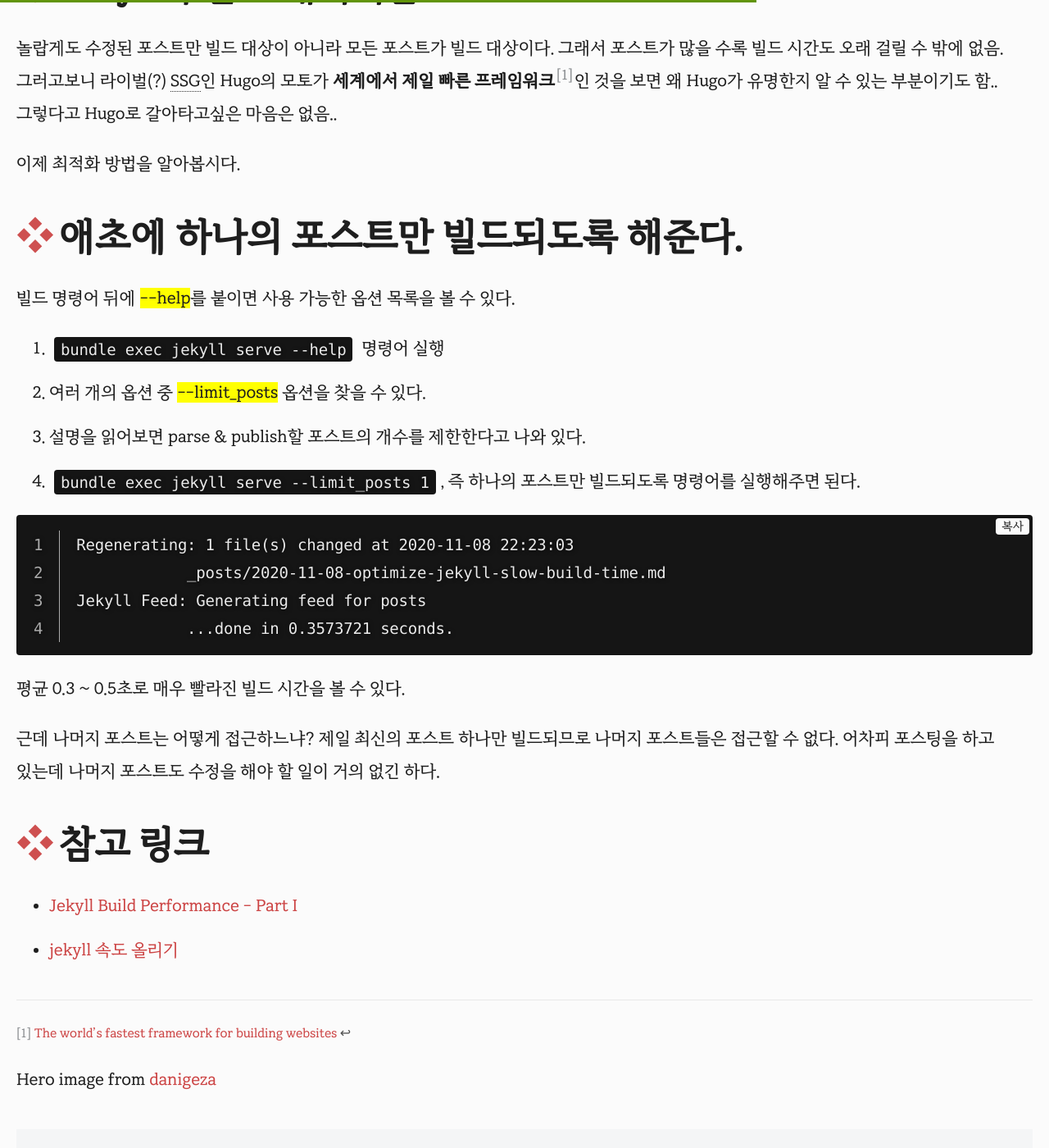
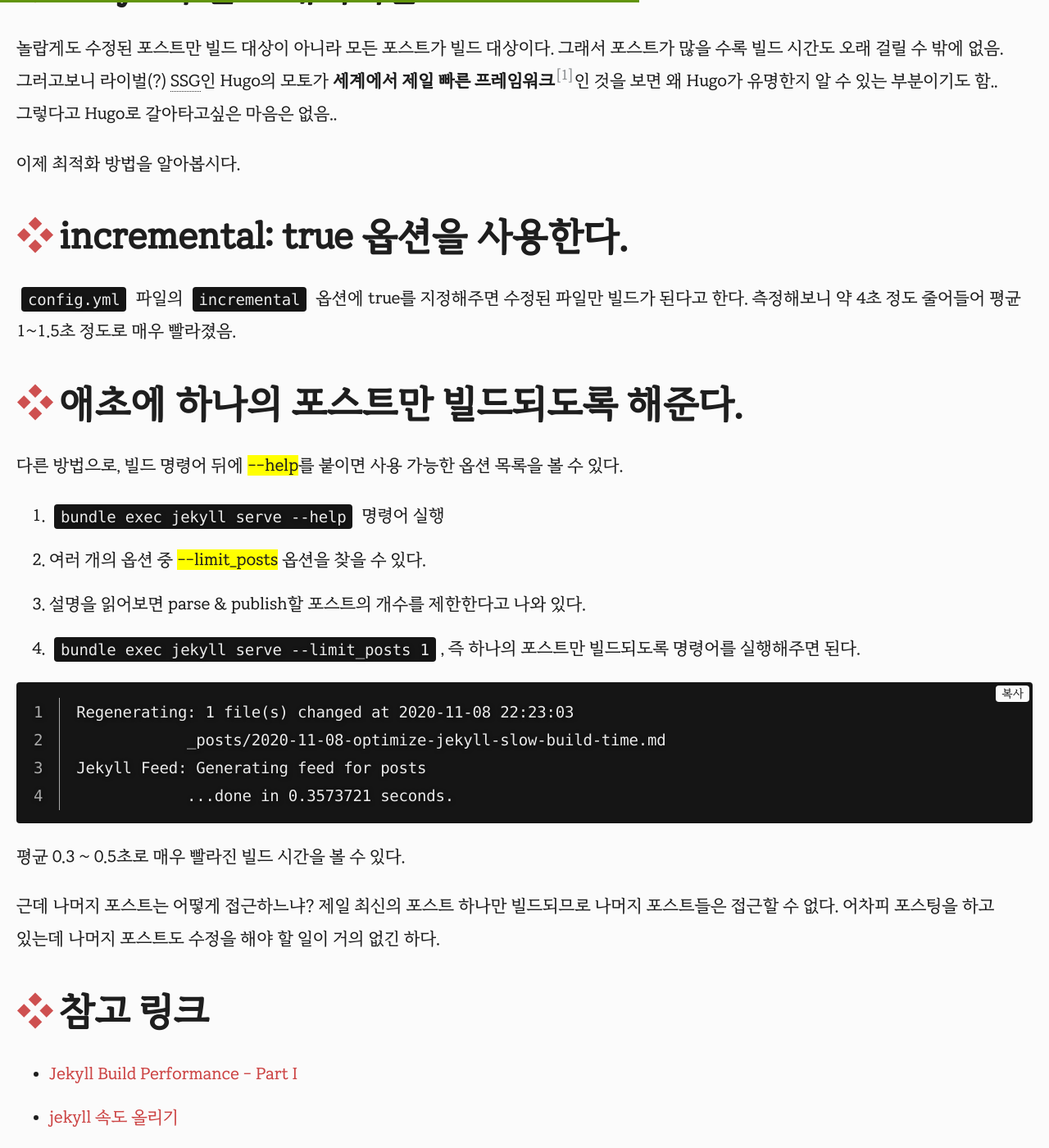
Before and after one commit to selosele/selosele.github.io, a Jekyll site: the page built from _posts/2020-11-08-optimize-jekyll-slow-build-time.md, in a window 1280 px wide and 1400 px high, scrolled down 1025 px. Shown: the whole window at 82% size. Built offline with Jekyll 4.4.1, drawn with Linux system fonts in a browser that asks for light colours; comment, search, counter and statistics services are not loaded.

Commit message:
내용 추가

````diff
--- a/_posts/2020-11-08-optimize-jekyll-slow-build-time.md
+++ b/_posts/2020-11-08-optimize-jekyll-slow-build-time.md
@@ -32,9 +32,13 @@ Jekyll Feed: Generating feed for posts
 
 이제 최적화 방법을 알아봅시다.
 
+## incremental: true 옵션을 사용한다.
+
+```config.yml``` 파일의 ```incremental``` 옵션에 true를 지정해주면 수정된 파일만 빌드가 된다고 한다. 측정해보니 약 4초 정도 줄어들어 평균 1~1.5초 정도로 매우 빨라졌음.
+
 ## 애초에 하나의 포스트만 빌드되도록 해준다.
 
-빌드 명령어 뒤에 <mark>--help</mark>를 붙이면 사용 가능한 옵션 목록을 볼 수 있다.
+다른 방법으로, 빌드 명령어 뒤에 <mark>--help</mark>를 붙이면 사용 가능한 옵션 목록을 볼 수 있다.
 
 1. ```bundle exec jekyll serve --help```{:.language-ruby} 명령어 실행
 2. 여러 개의 옵션 중 <mark>--limit_posts</mark> 옵션을 찾을 수 있다.
@@ -53,7 +57,8 @@ Jekyll Feed: Generating feed for posts
 근데 나머지 포스트는 어떻게 접근하느냐? 제일 최신의 포스트 하나만 빌드되므로 나머지 포스트들은 접근할 수 없다. 어차피 포스팅을 하고 있는데 나머지 포스트도 수정을 해야 할 일이 거의 없긴 하다.
 
 ## 참고 링크
-* [Jekyll Build Performance - Part I](https://www.sauru.so/blog/jekyll-build-performance-part1/){:target="_blank"}
-* [jekyll 속도 올리기](https://jeongukjae.github.io/posts/1jekyll-%EC%86%8D%EB%8F%84-%EC%98%AC%EB%A6%AC%EA%B8%B0/){:target="_blank"}
+- [Jekyll Build Performance - Part I](https://www.sauru.so/blog/jekyll-build-performance-part1/){:target="_blank"}
+- [jekyll 속도 올리기](https://jeongukjae.github.io/posts/1jekyll-%EC%86%8D%EB%8F%84-%EC%98%AC%EB%A6%AC%EA%B8%B0/){:target="_blank"}
+- [Jekyll 블로그 빌드속도 개선하기](https://yangeok.github.io/blog/2019/05/21/jekyll-caching.html){:target="_blank"}
 
 [^1]: [1] [The world's fastest framework for building websites](https://gohugo.io/){:target="_blank"}
````
